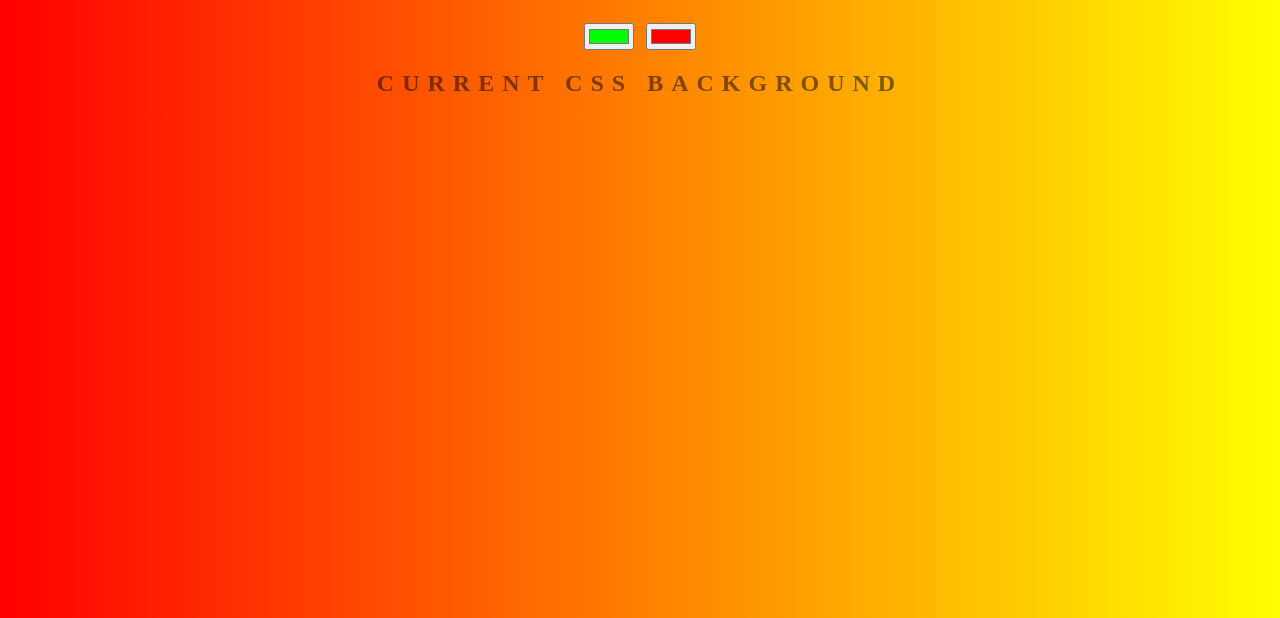
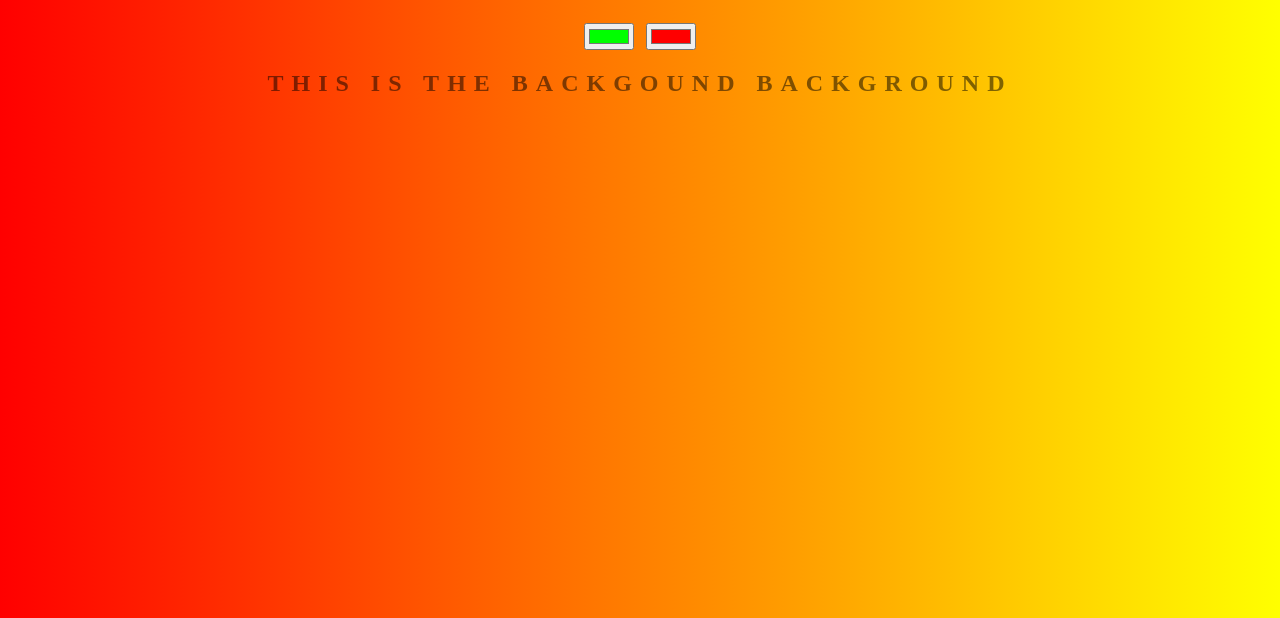
Before and after one commit to kelvinhotshot007/cool-generator, a plain HTML site: page index.html in a window 1280 px wide. Shown: the part 182-800 px from the top of the page. Drawn offline with Linux system fonts and the light colour scheme.

Commit message:
more work

```diff
--- a/index.html
+++ b/index.html
@@ -5,10 +5,10 @@
 	<link rel="stylesheet" type="text/css" href="style.css">
 </head>
 <body id="gradient">
-	<h1>background Generator</h1>
+	<h1>background  Generator</h1>
 	<input class="color1" type="color" name="color1" value="#00ff00">
 	<input class="color2" type="color" name="color2" value="#ff0000">
-	<h2>Current CSS Background</h2>
+	<h2>This is the backgound Background</h2>
 	<h3></h3>
 
 
```
